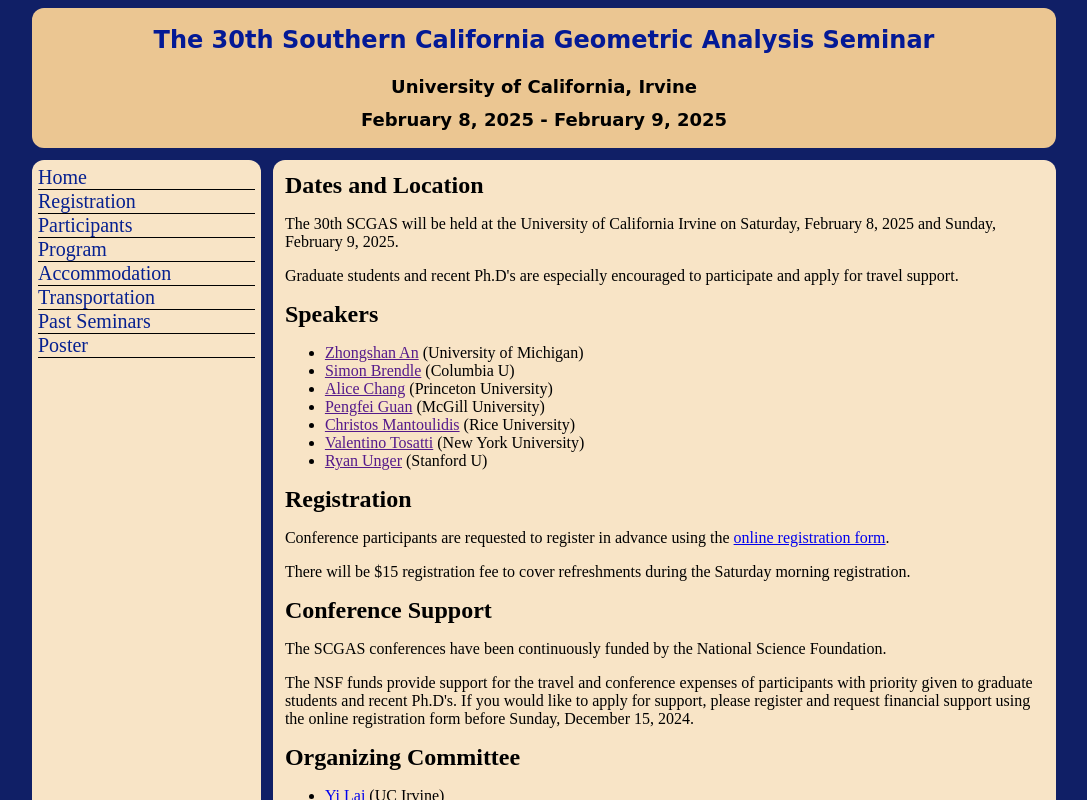
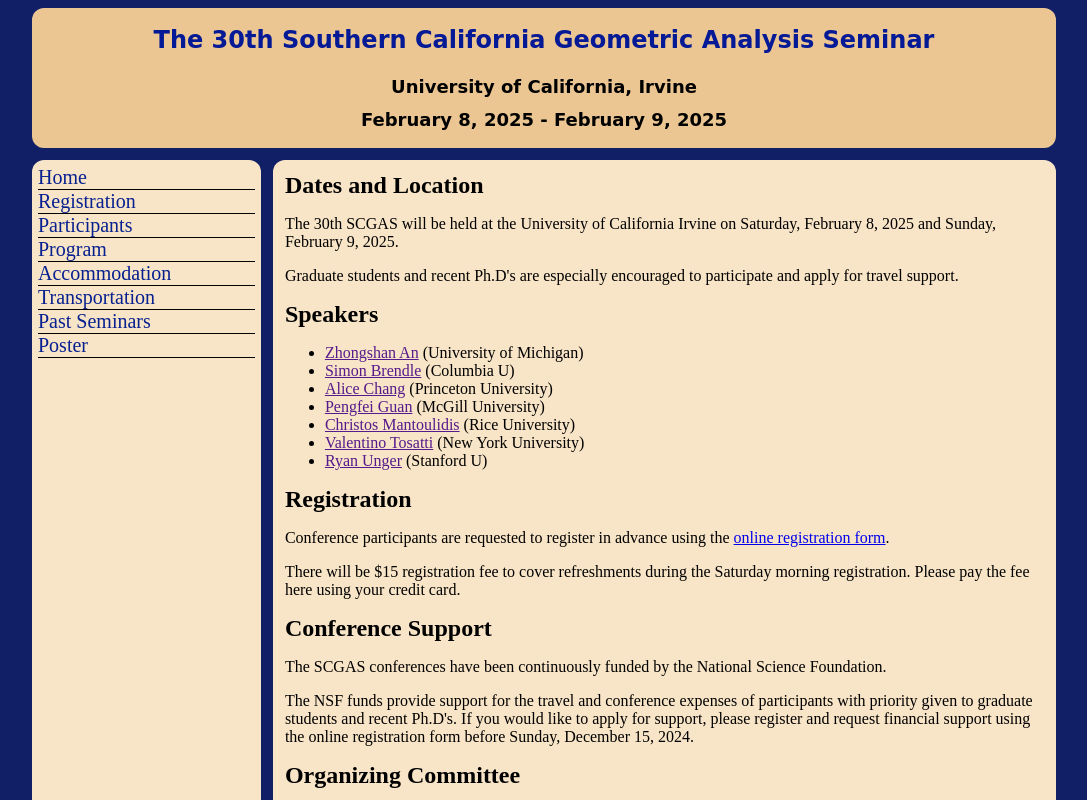
Before and after one commit to Geometry-Discovery-Project-UCI/scgas.math.uci.edu, a Vue app: page / in a window 1280 px wide. Shown: the top 800 px of the page, without its empty margins (96-1183 px from the left). Built offline with nearby package versions, Linux system fonts and the light colour scheme.

Commit message:
revised Homepage.vue.

```diff
--- a/src/views/HomeView.vue
+++ b/src/views/HomeView.vue
@@ -29,6 +29,9 @@
     <p>
       There will be $15 registration fee to cover refreshments during the
       Saturday morning registration.
+      <a :href="feeUrl" target="_blank">
+        Please pay the fee here using your credit card.</a
+      >
     </p>
   </div>
 
```
